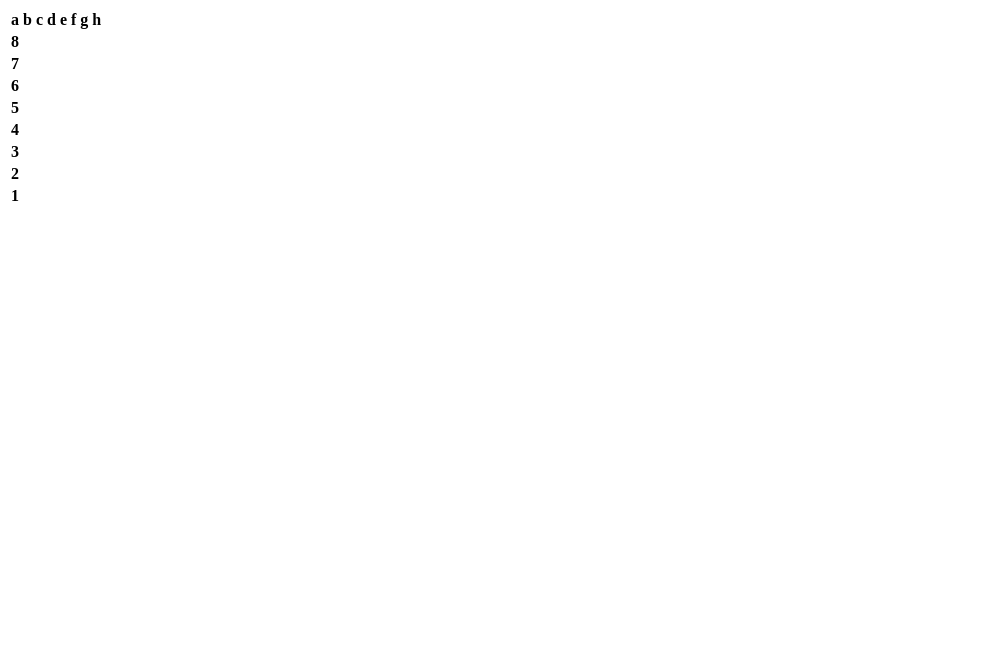
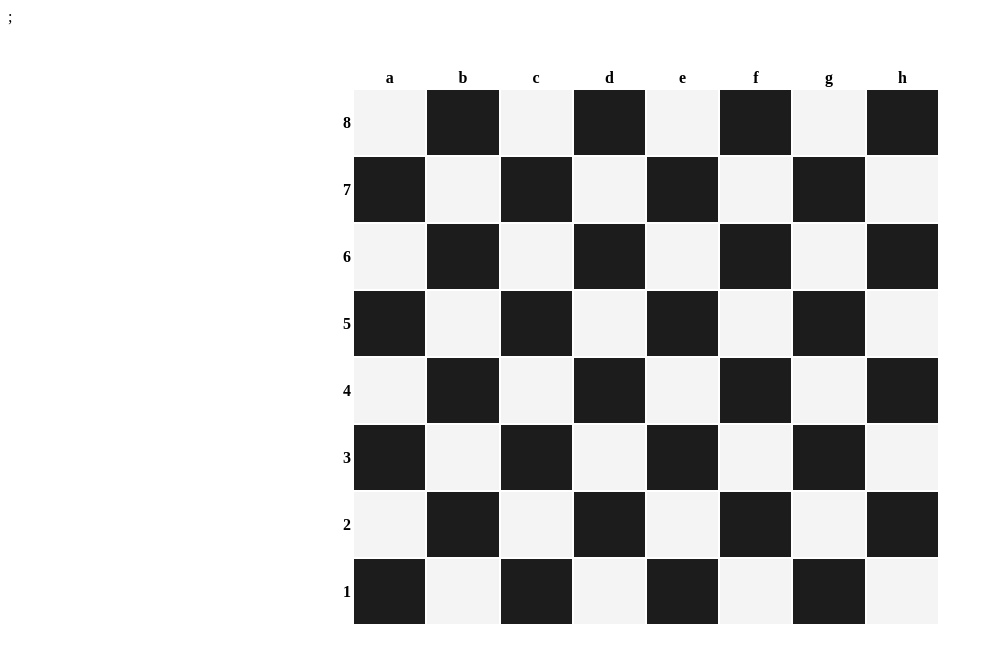
Before and after one commit to realleo245/Chess, a plain HTML site: page index.html in a window 1280 px wide. Shown: the whole page, without its empty margins (0-993 px from the left). Drawn offline with Linux system fonts and the light colour scheme.

Commit message:
Did the styling

```diff
--- a/index.html
+++ b/index.html
@@ -9,8 +9,9 @@
     </head>
     <body>
         <main>
-            <table>
+            <table class = "chessboard" id = "game">;
                 <tr>
+                    <th></th>
                     <th class = "label">a</th>
                     <th class = "label">b</th>
                     <th class = "label">c</th>
@@ -54,6 +55,7 @@
                     <td class = "dark"  id = "h6"></td>
                 </tr>
                 <tr>
+
                     <th class = "label">5</th>
                     <td class = "dark"  id = "a5"></td>
                     <td class = "light" id = "b5"></td>
--- a/styles.css
+++ b/styles.css
@@ -0,0 +1,17 @@
+.dark {
+    background-color: rgba(17, 17, 17, 0.954);
+    width: 12.5%;
+    height: 12.5%;
+}
+.light {
+    background-color: rgb(245, 244, 244);
+    width: 12.5%;
+    height: 12.5%;
+}
+.chessboard {
+    padding-top: 5vh;
+    margin-left: auto;
+    margin-right: auto;
+    width: 75vh;
+    height: 75vh;
+}
```
